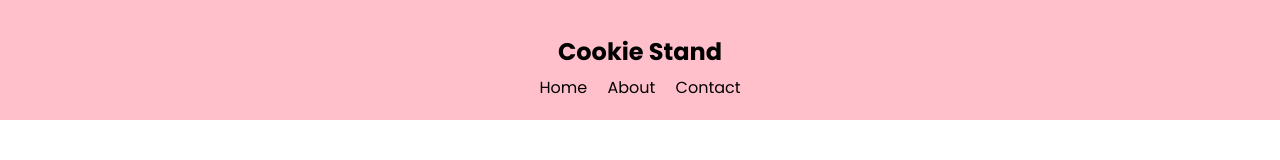
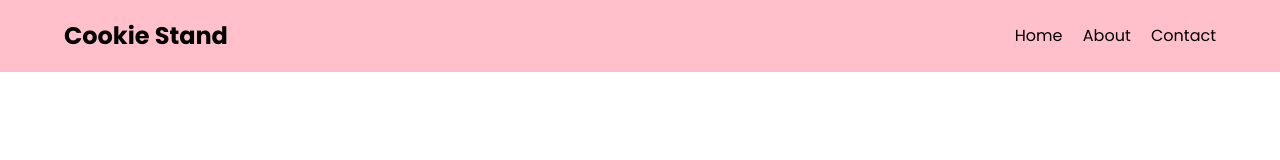
Before and after one commit to LHARDING157/cookie-stand, a plain HTML site: page index.html in a window 1280 px wide. Drawn offline with Linux system fonts and the light colour scheme.

Commit message:
Initial Commit

```diff
--- a/style.css
+++ b/style.css
@@ -1,3 +1,4 @@
+/* Styles added to the * symbol will affect every elemlent on the page */
 * {
     box-sizing: border-box;
 }
@@ -20,6 +21,8 @@ header {
 .header-container {
     padding: 1.5rem 0;
     text-align: center;
+    display: flex;
+    flex-direction: column;
 }
 
 h1 {
@@ -36,5 +39,35 @@ li {
 
 a {
     text-decoration: none;
+    /* anchor elements do not inherit from parents by default */
     color: inherit;
 }
+
+
+/* --Ignore--
+@media(min-width: 700px){
+    .header-container{
+        text-align: left;
+        display: flex;
+        align-items: center;
+        justify-content: baseline;
+    }
+}
+*/
+
+@media (min-width: 700px) {
+    .header-container {
+    text-align: left;
+    flex-direction: row;
+    align-items: center;
+    justify-content: space-between;
+    }
+
+    h1 {
+        margin: 0;
+    }
+
+    li {
+        margin: 0 0 0 1rem;
+    }
+}
```
